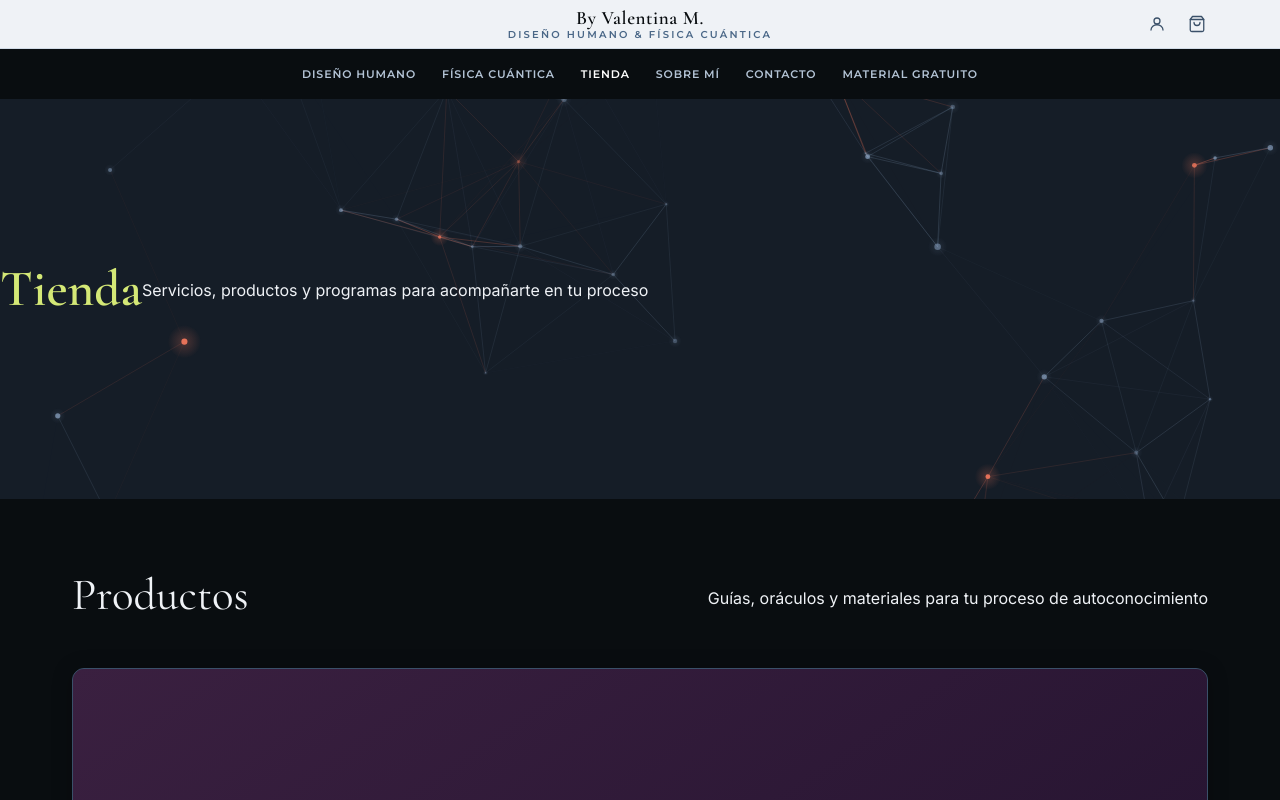
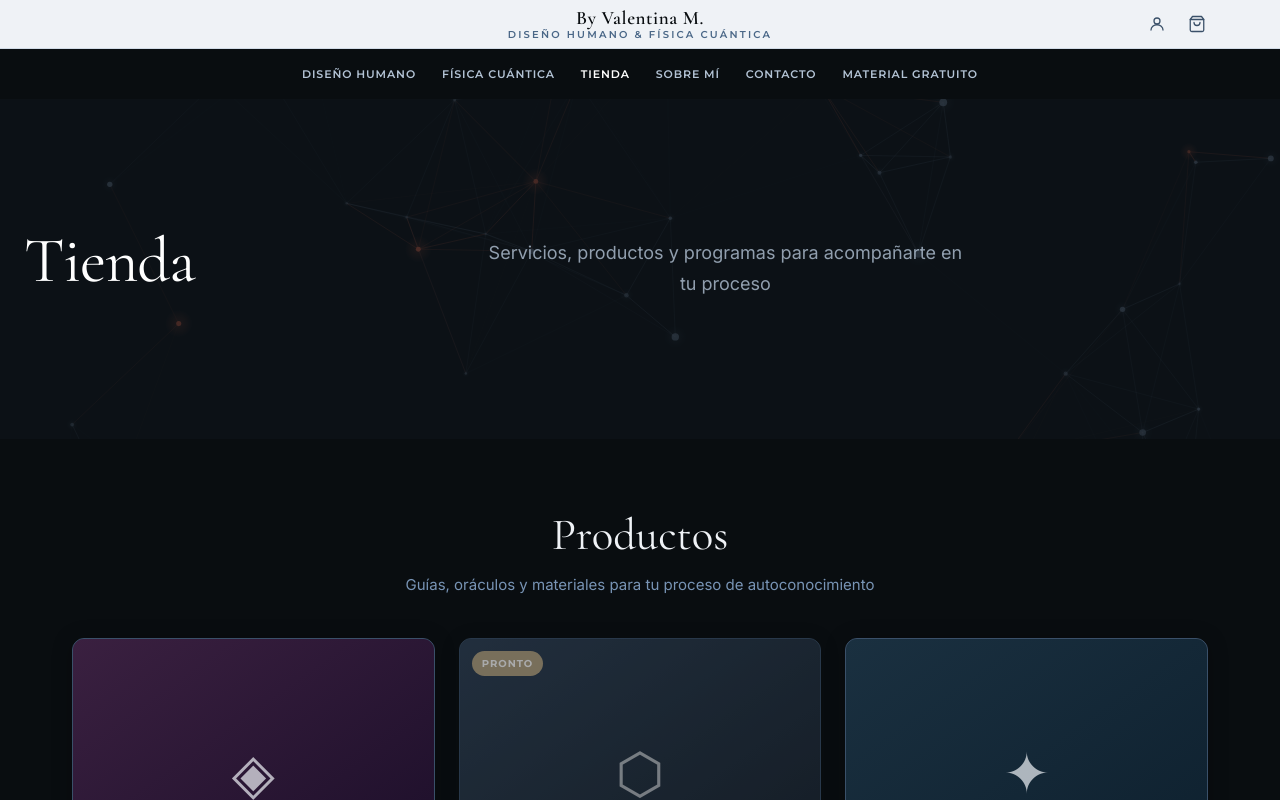
Before and after one commit to SrKrays/miastral, a React (Vite) app: page /tienda in a window 1280 px wide. Shown: the top 800 px of the page. Built offline with nearby package versions, Linux system fonts and the light colour scheme.

Commit message:
2.5 Correxiones del cliente

```diff
--- a/src/pages/Bienestar.css
+++ b/src/pages/Bienestar.css
@@ -2,11 +2,10 @@
 .wellness-banner {
   background: rgba(9,13,16,0.7);
   padding: 80px 24px;
-  display: grid;
-  grid-template-columns: 1fr 1fr 1fr;
+  display: flex;
   align-items: center;
-  gap: 40px;
-  min-height: 400px;
+  justify-content: center;
+  min-height: 340px;
   position: relative;
   overflow: hidden;
 }
@@ -58,11 +57,7 @@
 
 @media (max-width: 1024px) {
   .wellness-banner {
-    grid-template-columns: 1fr;
     padding: 60px 24px;
-  }
-  .wellness-banner-decoration {
-    height: 200px;
   }
 }
 
--- a/src/pages/Bienestar.jsx
+++ b/src/pages/Bienestar.jsx
@@ -39,25 +39,9 @@ export default function Bienestar() {
 
       {/* BANNER */}
       <section className="wellness-banner">
-        <div className="wellness-banner-decoration wellness-banner-left">
-          <svg viewBox="0 0 200 200" xmlns="http://www.w3.org/2000/svg">
-            <circle cx="100" cy="100" r="90" fill="var(--bg-cream)" />
-            <circle cx="100" cy="100" r="85" fill="var(--accent-coral)" />
-            <circle cx="100" cy="100" r="60" fill="var(--bg-black)" opacity="0.8" />
-            <circle cx="100" cy="100" r="50" fill="none" stroke="var(--text-dark)" strokeWidth="2" opacity="0.3" />
-          </svg>
-        </div>
         <div className="wellness-banner-content">
           <h1 className="wellness-banner-title">Bienestar</h1>
           <p className="wellness-banner-subtitle">Conciencia corporal, magnetismo y frecuencia: cuidá tu energía desde adentro</p>
-        </div>
-        <div className="wellness-banner-decoration wellness-banner-right">
-          <svg viewBox="0 0 200 200" xmlns="http://www.w3.org/2000/svg">
-            <circle cx="100" cy="100" r="90" fill="var(--bg-cream)" />
-            <circle cx="100" cy="100" r="80" fill="var(--bg-black)" />
-            <circle cx="100" cy="100" r="70" fill="var(--accent-coral)" opacity="0.9" />
-            <circle cx="70" cy="70" r="25" fill="var(--bg-cream)" opacity="0.6" />
-          </svg>
         </div>
       </section>
 
--- a/src/pages/DisenoHumano.css
+++ b/src/pages/DisenoHumano.css
@@ -2,11 +2,10 @@
 .astro-banner {
   background: rgba(9,13,16,0.7);
   padding: 80px 24px;
-  display: grid;
-  grid-template-columns: 1fr 1fr 1fr;
+  display: flex;
   align-items: center;
-  gap: 40px;
-  min-height: 400px;
+  justify-content: center;
+  min-height: 340px;
   position: relative;
   overflow: hidden;
 }
@@ -63,11 +62,7 @@
 
 @media (max-width: 1024px) {
   .astro-banner {
-    grid-template-columns: 1fr;
     padding: 60px 24px;
-  }
-  .astro-banner-decoration {
-    height: 200px;
   }
 }
 
--- a/src/pages/Tienda.css
+++ b/src/pages/Tienda.css
@@ -29,153 +29,39 @@
 .tienda-banner {
   position: relative;
   overflow: hidden;
-  min-height: 400px;
+  min-height: 340px;
+  padding: 80px 24px;
   display: flex;
   align-items: center;
-}
-
-.tienda-banner-dark {
-  background: linear-gradient(135deg, var(--c-950) 0%, var(--c-900) 60%, #1a0d28 100%);
-}
-
-.tienda-banner-blue {
-  background: linear-gradient(135deg, var(--c-800) 0%, var(--c-700) 50%, var(--c-600) 100%);
-}
-
-.tienda-banner-inner {
-  display: grid;
-  grid-template-columns: 280px 1fr;
-  gap: 60px;
-  align-items: center;
-  max-width: 1200px;
-  margin: 0 auto;
-  padding: 60px 32px;
-  width: 100%;
-  position: relative;
-  z-index: 2;
-}
-
-.tienda-banner-inner-rev {
-  grid-template-columns: 1fr 320px;
-}
-
-/* Book mockup */
-.tienda-banner-book { display: flex; justify-content: center; }
-
-.book-mockup {
-  width: 220px;
-  background: linear-gradient(145deg, #2a1535, #1a0d28);
-  border-radius: 8px 14px 14px 8px;
-  padding: 28px 24px;
-  box-shadow: -6px 6px 32px rgba(0,0,0,0.5), inset -3px 0 8px rgba(0,0,0,0.3);
-  display: flex;
-  flex-direction: column;
-  align-items: flex-start;
-  gap: 16px;
-  border-left: 6px solid rgba(255,255,255,0.15);
-}
-
-.book-label {
-  display: flex;
-  flex-direction: column;
-  gap: 4px;
-}
-.book-label span {
-  font-family: var(--font-label);
-  font-size: 10px;
-  color: rgba(255,255,255,0.5);
-  letter-spacing: 0.12em;
-  text-transform: uppercase;
-}
-.book-label strong {
-  font-family: var(--font-display);
-  font-size: 1.3rem;
-  font-weight: 400;
-  color: #d4e876;
-  line-height: 1.2;
-}
-
-/* Banner content */
-.tienda-banner-eyebrow {
-  font-family: var(--font-label);
-  font-size: 12px;
-  font-weight: 600;
-  letter-spacing: 0.16em;
-  text-transform: uppercase;
-  color: rgba(255,255,255,0.5);
-  margin-bottom: 16px;
+  justify-content: center;
+  text-align: center;
+  background: rgba(9,13,16,0.7);
 }
 
 .tienda-banner-title {
   font-family: var(--font-display);
-  font-size: clamp(2rem, 4vw, 3.4rem);
-  font-weight: 600;
-  color: #d4e876;
-  line-height: 1.1;
-  margin-bottom: 20px;
+  font-size: clamp(2.5rem, 8vw, 4rem);
+  font-weight: 400;
+  color: #fff;
+  margin-bottom: 16px;
+  letter-spacing: -1px;
 }
 
-.tienda-banner-title em {
-  font-weight: 300;
-  font-style: italic;
-  color: rgba(212,232,118,0.75);
+.tienda-banner-subtitle {
+  font-family: var(--font-body);
+  font-size: 18px;
+  color: var(--c-200);
+  opacity: 0.8;
+  max-width: 480px;
+  margin: 0 auto;
 }
-
-.tienda-banner-title-light {
-  color: #fff;
-}
-.tienda-banner-title-light em {
-  color: var(--c-100);
-}
-
-.tienda-banner-desc {
-  font-size: 15px;
-  color: rgba(255,255,255,0.65);
-  line-height: 1.75;
-  margin-bottom: 32px;
-  max-width: 480px;
-}
-.tienda-banner-desc-light { color: rgba(255,255,255,0.8); }
-
-/* Decor shape */
-.tienda-banner-decor {
-  position: absolute;
-  top: -40px; right: 100px;
-  width: 160px; height: 160px;
-  border: 2px solid rgba(212,232,118,0.15);
-  border-radius: 4px;
-  transform: rotate(12deg);
-  pointer-events: none;
-}
-
-/* Course visual */
-.tienda-banner-visual { display: flex; justify-content: center; }
-.course-mockup {
-  display: grid;
-  grid-template-columns: 1fr 1fr;
-  gap: 14px;
-  padding: 20px;
-}
-.course-icon-card {
-  width: 100px; height: 100px;
-  background: rgba(255,255,255,0.07);
-  border: 1px solid rgba(255,255,255,0.1);
-  border-radius: var(--radius-md);
-  display: flex; align-items: center; justify-content: center;
-  font-size: 2.5rem;
-  transition: transform 0.4s cubic-bezier(0.22,1,0.36,1), background 0.3s ease;
-}
-.course-icon-card:hover { background: rgba(255,255,255,0.12); transform: translateY(-6px) scale(1.08); }
-.course-icon-card:first-child { grid-column: 1 / -1; margin: 0 auto; width: 120px; height: 120px; font-size: 3rem; }
 
 /* ===== SECCIONES PRODUCTOS ===== */
 .tienda-section { background: var(--bg-primary); padding: 72px 0; }
 .tienda-section-alt { background: var(--bg-secondary); }
 
 .tienda-section-header {
-  display: flex;
-  align-items: flex-end;
-  justify-content: space-between;
+  text-align: center;
   margin-bottom: 40px;
 }
 
@@ -185,11 +71,20 @@
   font-weight: 400;
   color: var(--text-primary);
   line-height: 1.1;
+  margin-bottom: 12px;
 }
 .tienda-section-title em { font-style: italic; font-weight: 300; color: var(--c-300); }
 
+.tienda-section-desc {
+  font-family: var(--font-body);
+  font-size: 15px;
+  color: var(--text-muted);
+  max-width: 500px;
+  margin: 0 auto;
+}
+
 /* Products grid */
-.tienda-products-grid {
+.tienda-grid {
   display: grid;
   grid-template-columns: repeat(3, 1fr);
   gap: 24px;
@@ -283,16 +178,10 @@
 
 /* Responsive */
 @media (max-width: 960px) {
-  .tienda-banner-inner { grid-template-columns: 1fr; gap: 40px; text-align: center; }
-  .tienda-banner-inner-rev { grid-template-columns: 1fr; }
-  .tienda-banner-inner-rev > *:first-child { order: 0; }
-  .tienda-products-grid { grid-template-columns: repeat(2, 1fr); }
-  .tienda-section-header { flex-direction: column; align-items: flex-start; gap: 16px; }
-  .tienda-banner-book { display: none; }
-  .tienda-banner-visual { display: none; }
+  .tienda-grid { grid-template-columns: repeat(2, 1fr); }
 }
 @media (max-width: 580px) {
-  .tienda-products-grid { grid-template-columns: 1fr; }
+  .tienda-grid { grid-template-columns: 1fr; }
 }
 
 /* ── Estilos nuevos Tienda v2 ── */
--- a/src/styles/global.css
+++ b/src/styles/global.css
@@ -61,7 +61,7 @@ img { max-width: 100%; display: block; }
 .btn-coral:hover {
   background: var(--accent-coral-hover);
   transform: translateY(-2px);
-  box-shadow: 0 8px 28px rgba(232,115,90,0.5);
+  box-shadow: 0 8px 28px rgba(180,164,132,0.5);
   color: #fff;
 }
 
--- a/src/styles/variables.css
+++ b/src/styles/variables.css
@@ -27,10 +27,10 @@
   --text-dark:      var(--c-950);   /* texto sobre fondo claro */
   --text-mid:       var(--c-700);
 
-  /* Acento coral (CTA, botones de acción) — se mantiene */
-  --accent-coral:       #e8735a;
-  --accent-coral-hover: #d4614a;
-  --accent-coral-light: #f0957e;
+  /* Acento principal (CTA, botones de acción) — marrón claro, antes era coral/naranja */
+  --accent-coral:       #B4A484;
+  --accent-coral-hover: #9E9070;
+  --accent-coral-light: #C9BDA3;
   --accent-sand:        #B4A484;
   --accent-sand-hover:  #9e9070;
 
@@ -58,7 +58,7 @@
   /* Sombras */
   --shadow-card:  0 2px 20px rgba(0,0,0,0.25);
   --shadow-hover: 0 8px 40px rgba(0,0,0,0.4);
-  --shadow-coral: 0 4px 24px rgba(232,115,90,0.35);
+  --shadow-coral: 0 4px 24px rgba(180,164,132,0.35);
   --shadow-blue:  0 4px 24px rgba(91,125,164,0.3);
 
   /* Transición */
```
